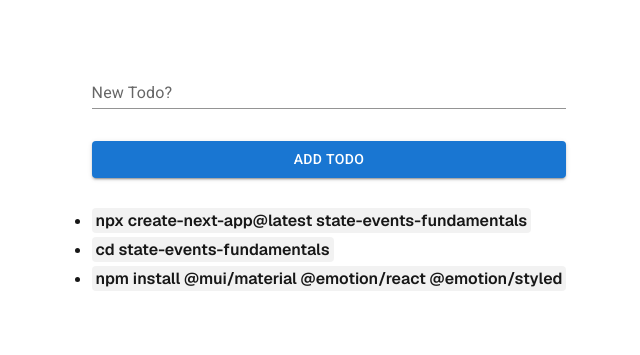
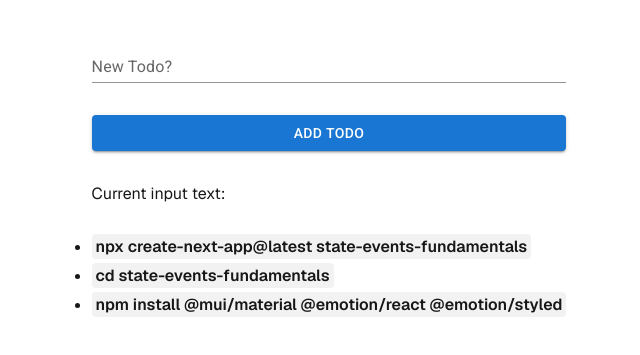
Before and after one commit to DG-InClass/DMIT-2008-A01-Sep-2025, a Next.js app in the folder src/D/nextjs-event-state-fundamentals-START/state-events-fundamentals/: page / in a window 1280 px wide. Shown: the part 225-580 px from the top of the page, without its empty margins (311-951 px from the left). Built offline with nearby package versions, Linux system fonts and the light colour scheme.

Commit message:
Echo back user input onto the page

```diff
--- a/src/D/nextjs-event-state-fundamentals-START/state-events-fundamentals/components/TodoList.js
+++ b/src/D/nextjs-event-state-fundamentals-START/state-events-fundamentals/components/TodoList.js
@@ -21,5 +21,8 @@ export default function TodoList(props) {
            variant="standard" sx={{width: '100%'}}
            onChange={onTodoTextChange} value={todoText} />
         <Button variant='contained' onClick={onAddTodoClick}>Add Todo</Button>
+        <Grid item xs={12}>
+            Current input text: {todoText}
+        </Grid>
     </>
 }
```
